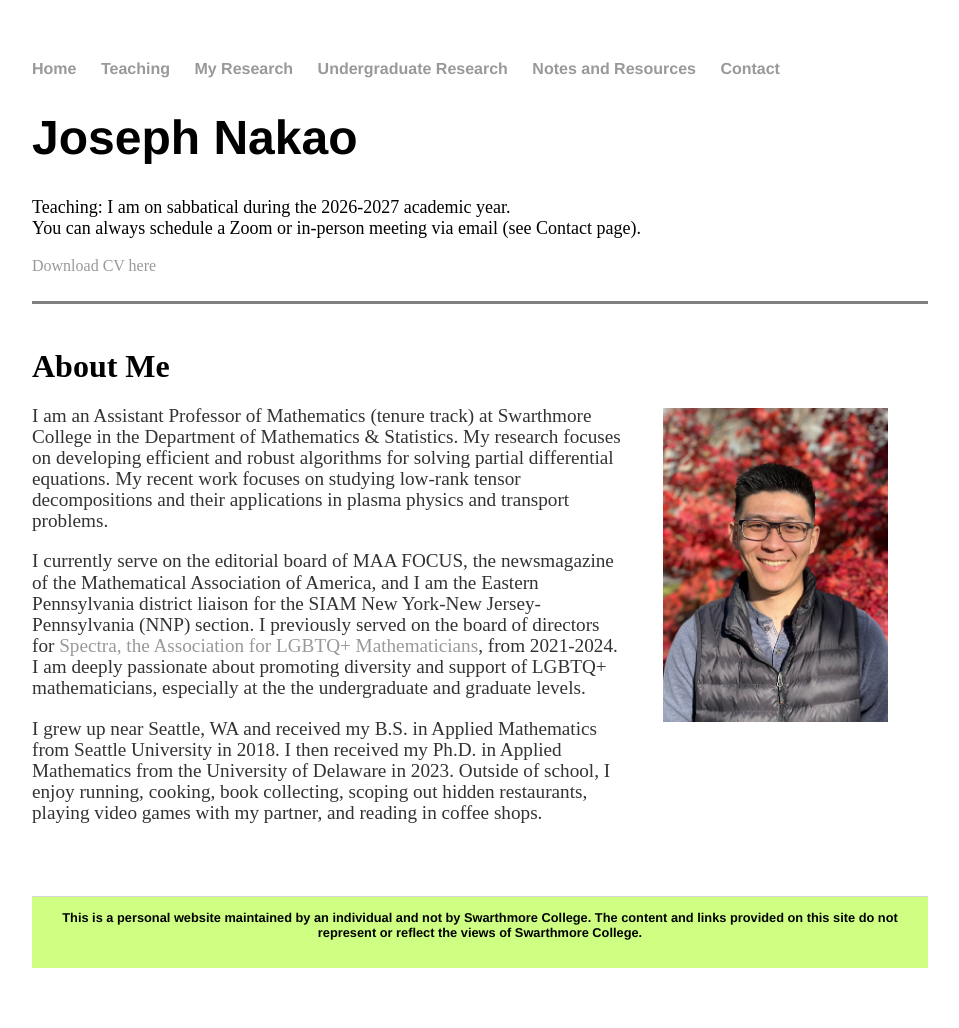
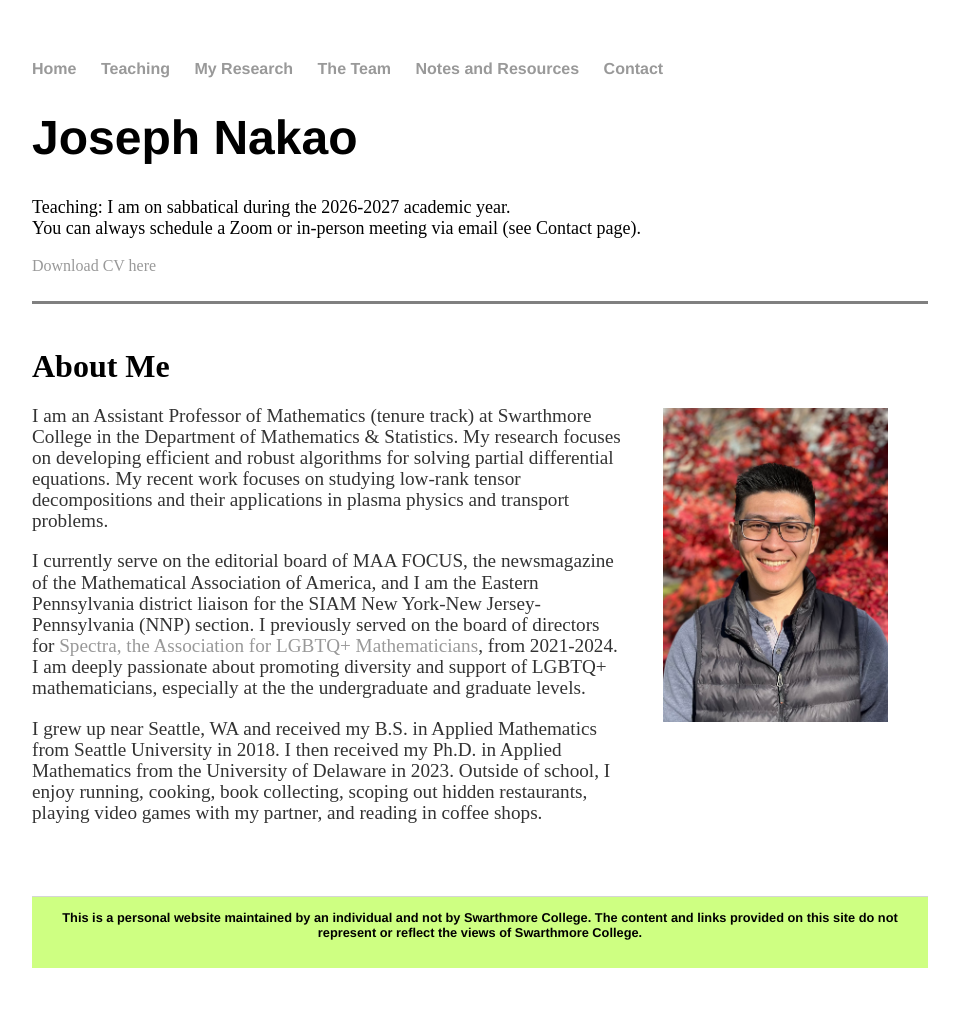
Before and after one commit to jhknakao/jhknakao.github.io, a Jekyll site: the page built from index.html, in a window 1280 px wide. Shown: the whole page, without its empty margins (160-1119 px from the left). Built offline with Jekyll 4.4.1, drawn with Linux system fonts in a browser that asks for light colours.

Commit message:
Update default.html

```diff
--- a/_layouts/default.html
+++ b/_layouts/default.html
@@ -11,7 +11,7 @@
 	        		<li><a href="/">Home</a></li>
 	        		<li><a href="/teaching">Teaching</a></li>
 				<li><a href="/research">My Research</a></li>
-				<li><a href="/undergradresearch">Undergraduate Research</a></li>
+				<li><a href="/undergradresearch">The Team</a></li>
 				<li><a href="/notes">Notes and Resources</a></li>
 				<li><a href="/contact">Contact</a></li>
 	    		</ul>
```
